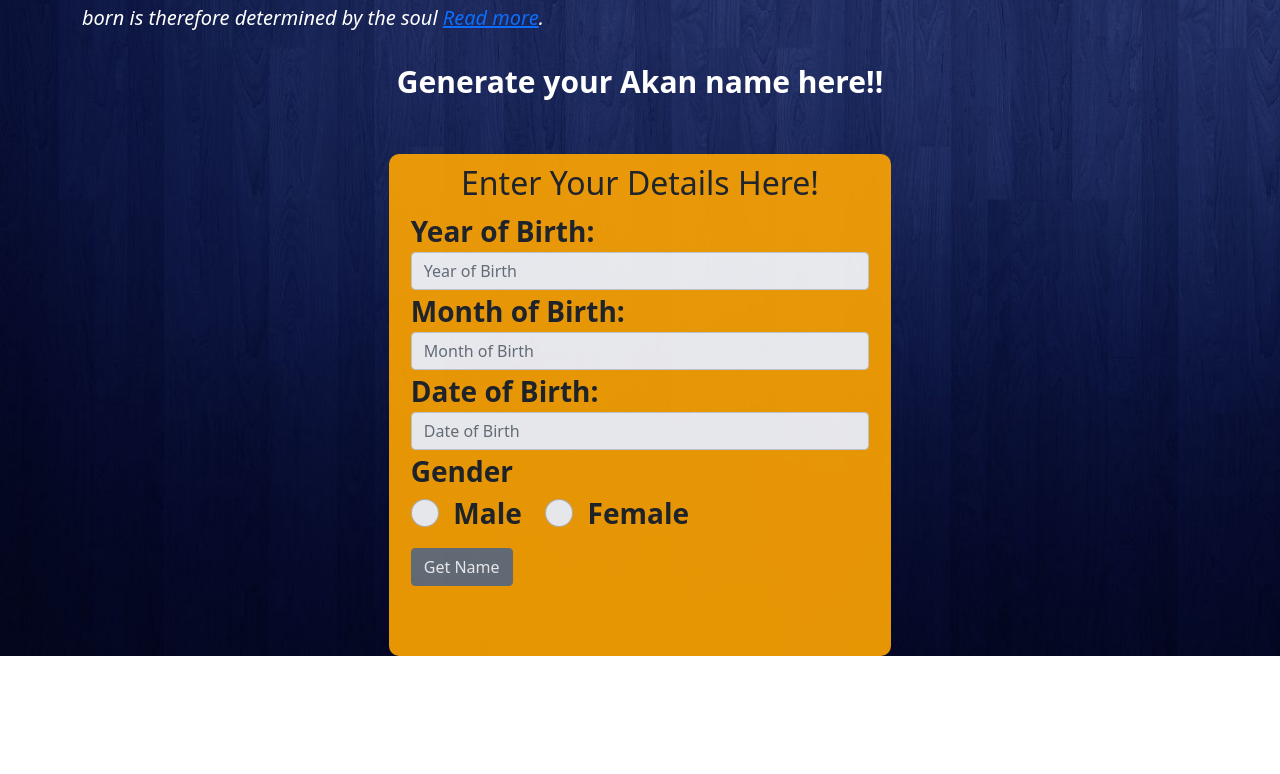
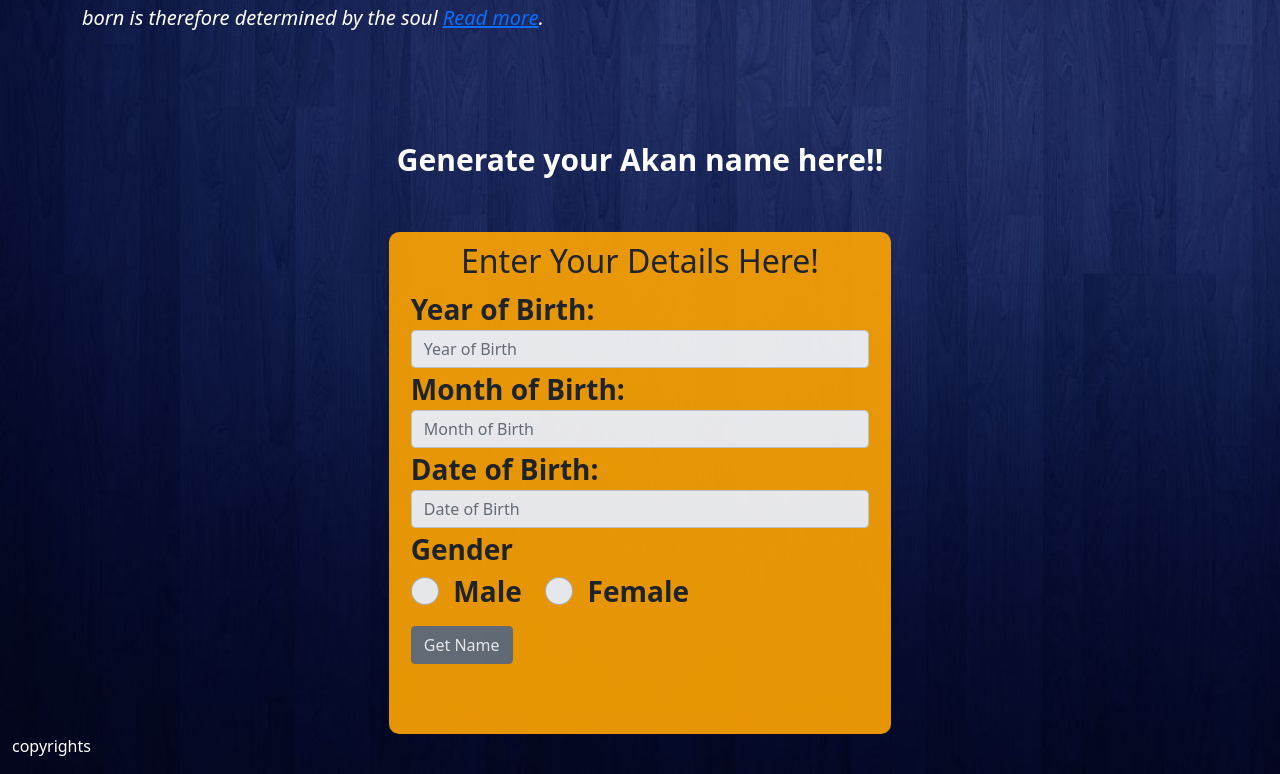
Before and after one commit to Hezron-tech/Akan-Naming, a plain HTML site: page index.html in a window 1280 px wide. Shown: the part 561-1335 px from the top of the page. Before the commit the page ends 1217 px from the top, so only its background shows below. Drawn offline with nearby package versions, Linux system fonts and the light colour scheme.

Commit message:
adding footer

```diff
--- a/index.css
+++ b/index.css
@@ -6,7 +6,7 @@
 }
 .para{
     color: white;
-    padding-top: 10px;
+    padding-top: 7%;
     font-size: 30px;
    text-align: center;
    font-weight: bold;
@@ -76,3 +76,6 @@ margin-top: 3%;
   .table td{
       color: black;
   }
+  .foot{
+      color: white;
+  }
--- a/index.html
+++ b/index.html
@@ -7,6 +7,9 @@
     <title>Akan Naming</title>
     <link rel="stylesheet" href="index.css">
     <link href="https://cdn.jsdelivr.net/npm/bootstrap@5.1.3/dist/css/bootstrap.min.css" rel="stylesheet" integrity="sha384-1BmE4kWBq78iYhFldvKuhfTAU6auU8tT94WrHftjDbrCEXSU1oBoqyl2QvZ6jIW3" crossorigin="anonymous">
+    <link rel="preconnect" href="https://fonts.googleapis.com">
+<link rel="preconnect" href="https://fonts.gstatic.com" crossorigin>
+<link href="https://fonts.googleapis.com/css2?family=Roboto&display=swap" rel="stylesheet">
 </head>
 <body class="container-fluid" style="background-image:url(images/bbg.jpg); background-repeat: no-repeat; background-size: cover;">
     <nav class="navbar navbar">
@@ -142,5 +145,9 @@
       </form>
       </div>
 </div>
+
+<footer class="foot">
+<p>copyrights</p>
+</footer>
 </body>
 </html>
```
